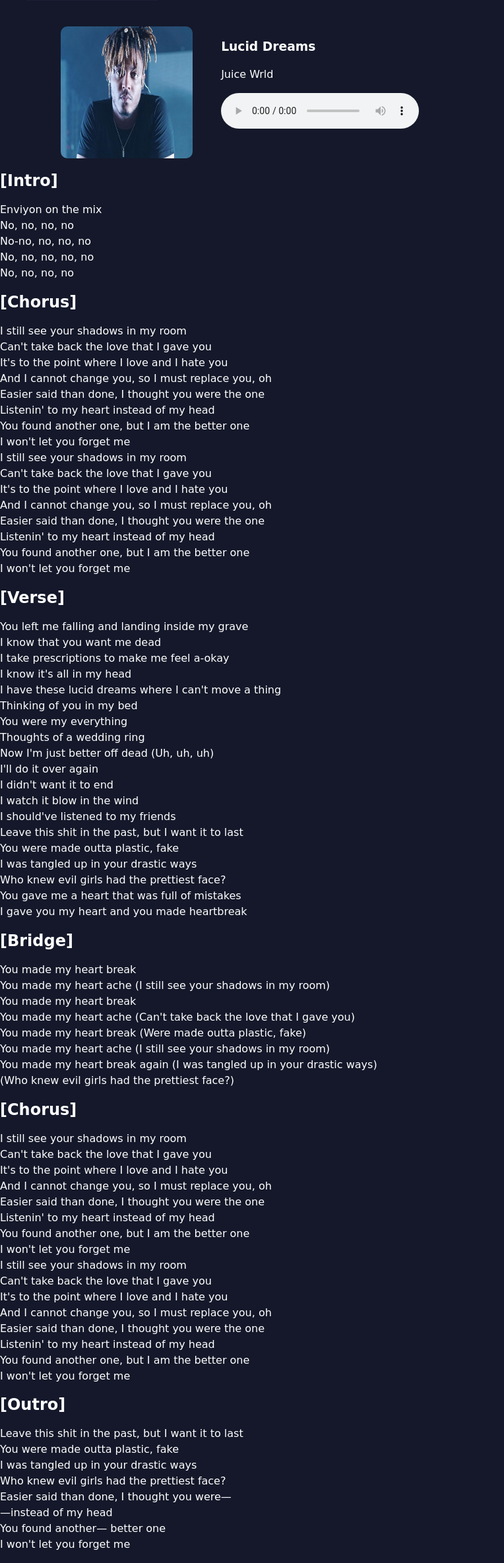
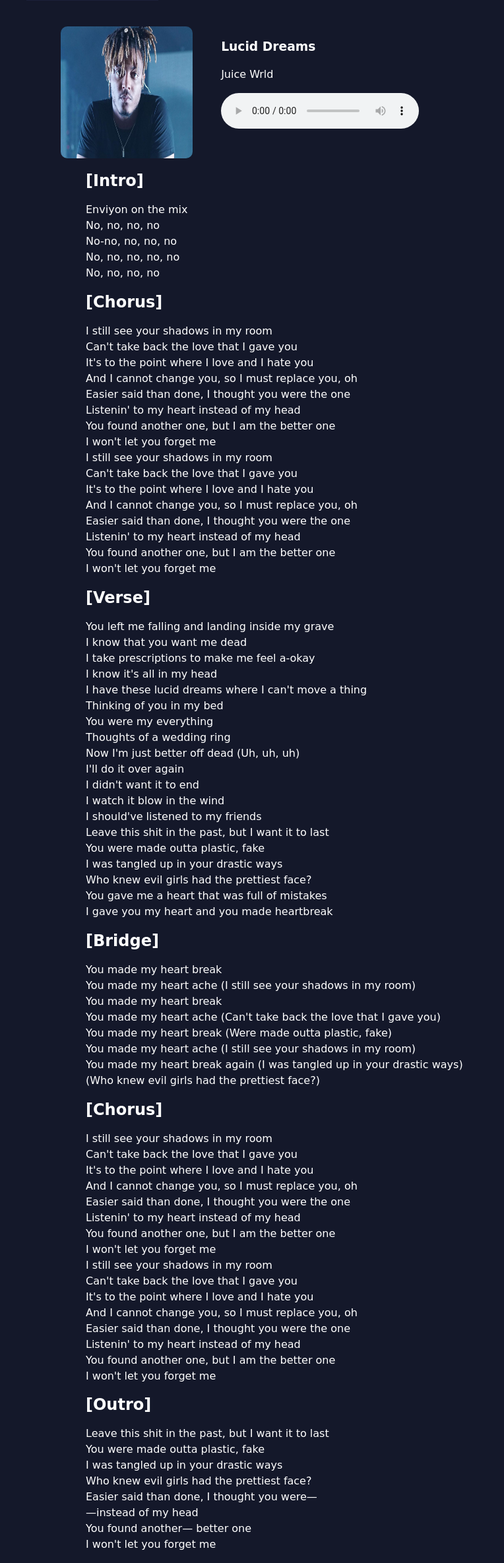
Before and after one commit to Tiko-M/MusicStore, a PHP site: the page made by Lucid Dream.html in a window 1280 px wide. Shown: the part 60-2429 px from the top of the page at 66% size, without its empty margins (0-764 px from the left). Run offline with PHP 8.4, Linux system fonts and the light colour scheme.

Commit message:
Update style.css

```diff
--- a/css/style.css
+++ b/css/style.css
@@ -52,6 +52,9 @@ html,body{
     margin-top: 100px;
     margin-left: auto;
     margin-right: auto;
+}
+.lyrics{
+	margin-left:130px;
 }
 .center{
     text-align: center;
```
